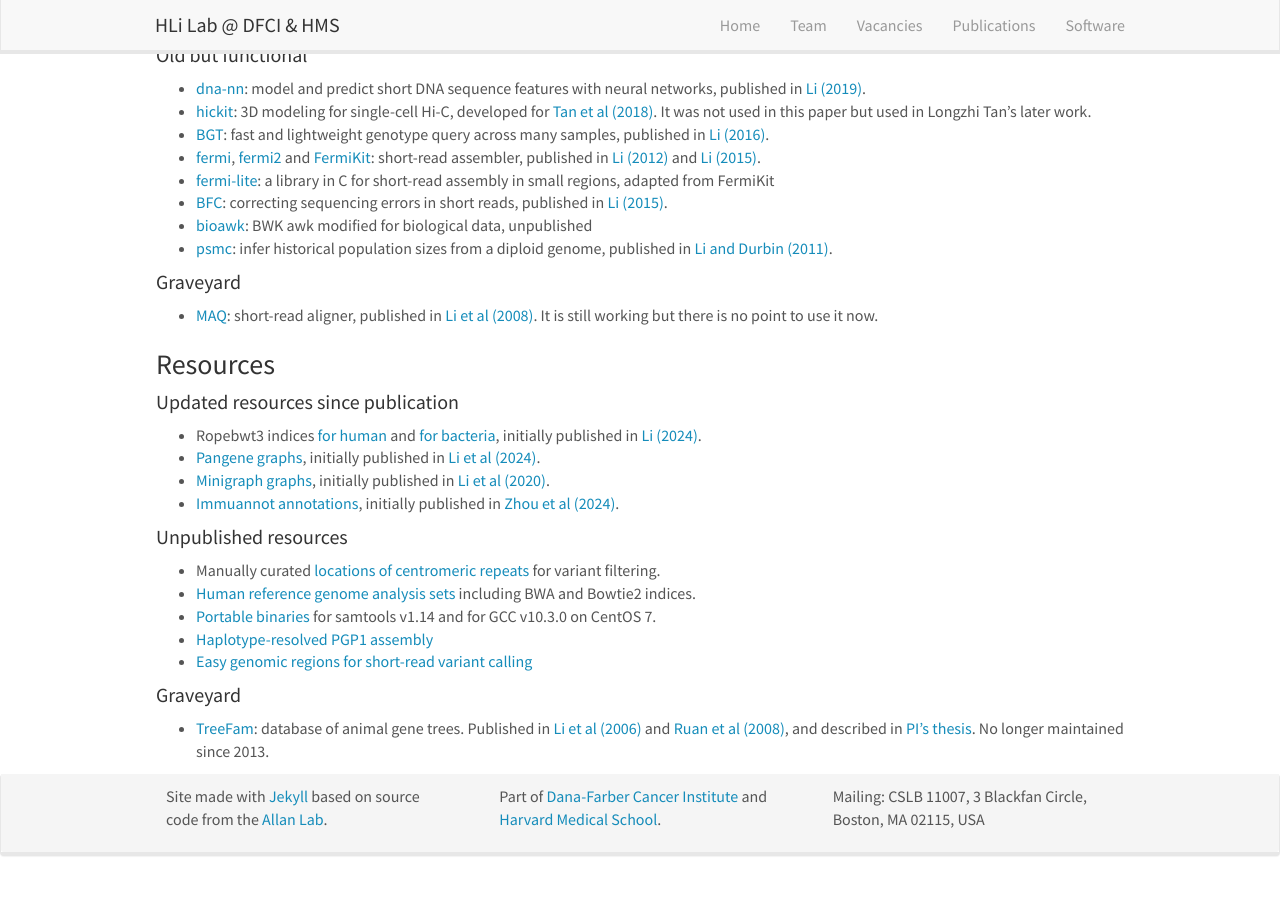
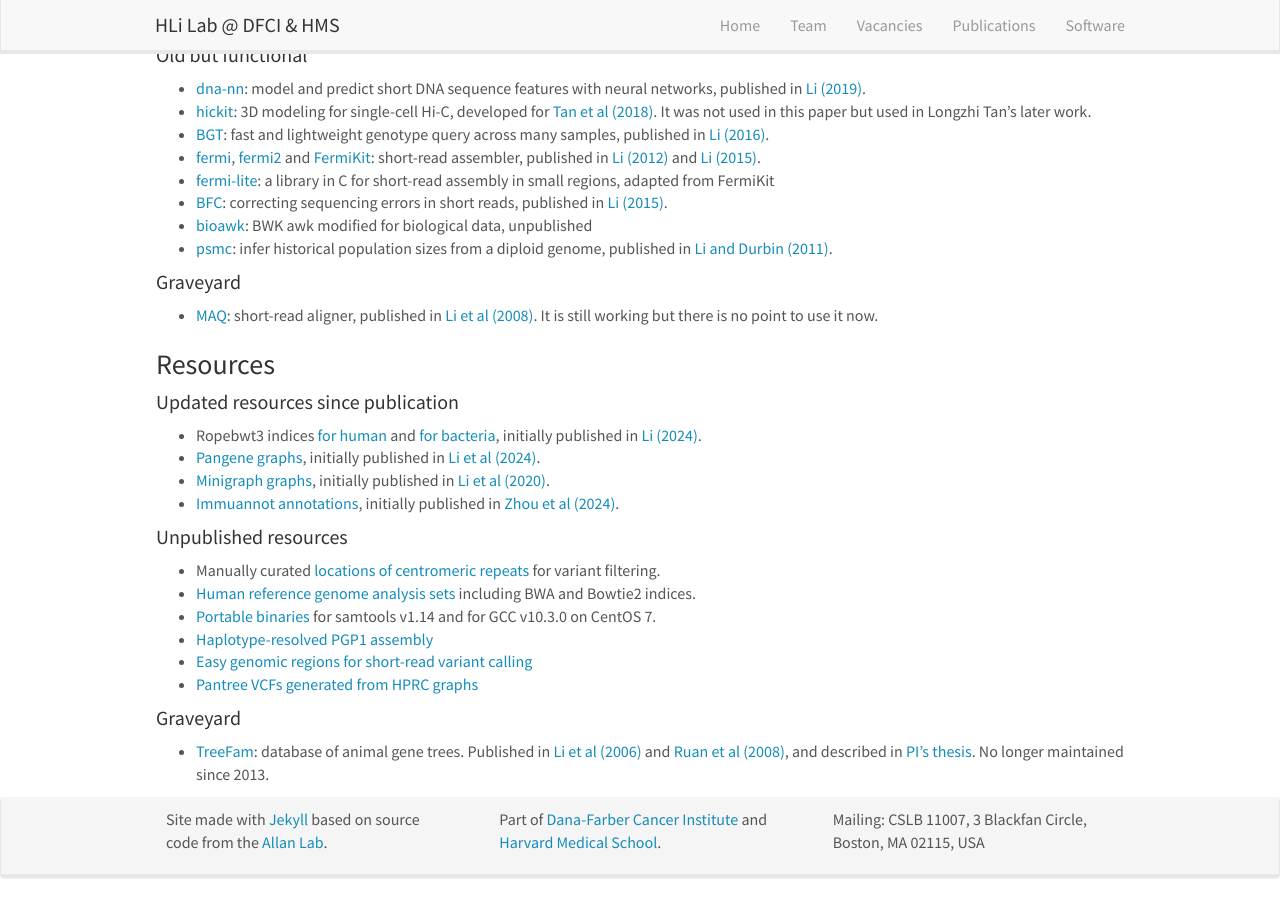
Before and after one commit to hlilab/hlilab.github.io, a Jekyll site: the page built from _pages/software.md, in a window 1280 px wide and 900 px high, scrolled down 1127 px. Built offline with Jekyll 4.4.1, drawn with Linux system fonts in a browser that asks for light colours; nearby versions of some CDN libraries; before the commit the page ends 2005 px from its top, so only the background shows below that.

Commit message:
added pantree resource

```diff
--- a/_pages/software.md
+++ b/_pages/software.md
@@ -191,6 +191,7 @@ Most of our tools work years after their initial publications and are often well
 * [Portable binaries][res-portable-bin] for samtools v1.14 and for GCC v10.3.0 on CentOS 7.
 * [Haplotype-resolved PGP1 assembly][res-pgp1]
 * [Easy genomic regions for short-read variant calling][res-easy]
+* [Pantree VCFs generated from HPRC graphs][res-pantree]
 
 #### Graveyard
 
@@ -217,3 +218,4 @@ Most of our tools work years after their initial publications and are often well
 [pub-treefam2]: https://pubmed.ncbi.nlm.nih.gov/18056084/
 [pub-thesis]: https://github.com/lh3/thesis
 [sw-treebest]: https://github.com/Ensembl/treebest
+[res-pantree]: https://zenodo.org/records/15374896
```
